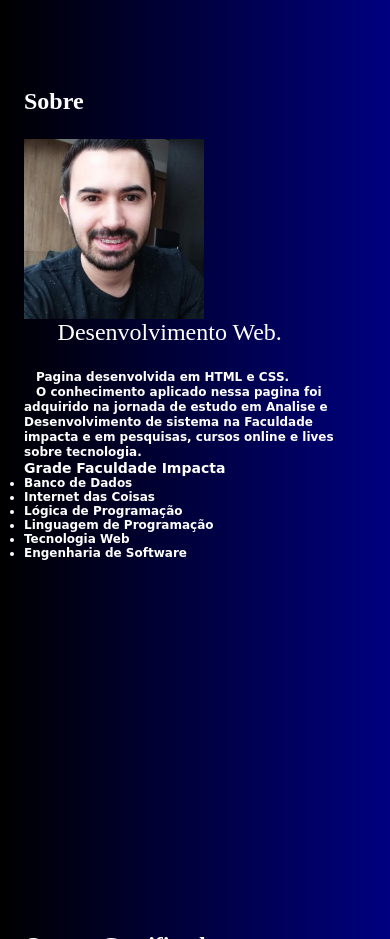
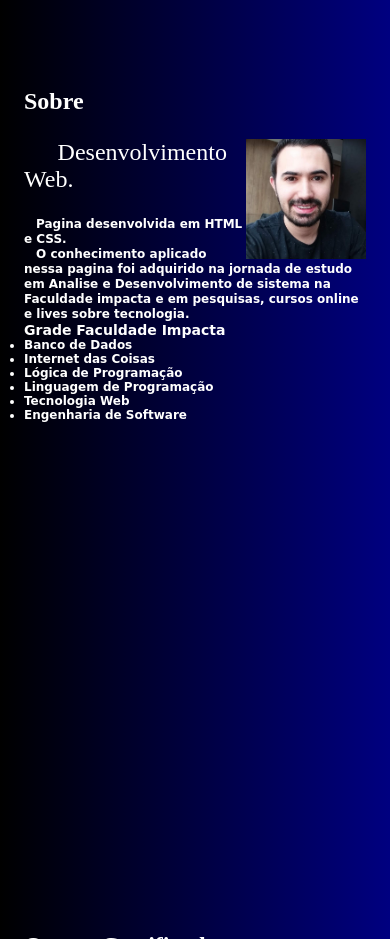
Before and after one commit to developerdiniz/Imersaocss, a plain HTML site: page index.html in a window 390 px wide. Shown: the part 780-1719 px from the top of the page. Drawn offline with Linux system fonts and the light colour scheme.

Commit message:
Personalizando a pagina.

```diff
--- a/styles.css
+++ b/styles.css
@@ -189,12 +189,15 @@ a:hover {
     transition: transform 500ms;
     float: left;
 }
-@media (min-width: 600px){
+@media (max-width: 600px){
     .sobre .avatar{
         /*grid-template-columns: 140px 140px;*/
         float: right;
+        height: 120px;
+        width: 120px;
     }
 }
+
 
 .certificado .grid {
     display: grid;
```
